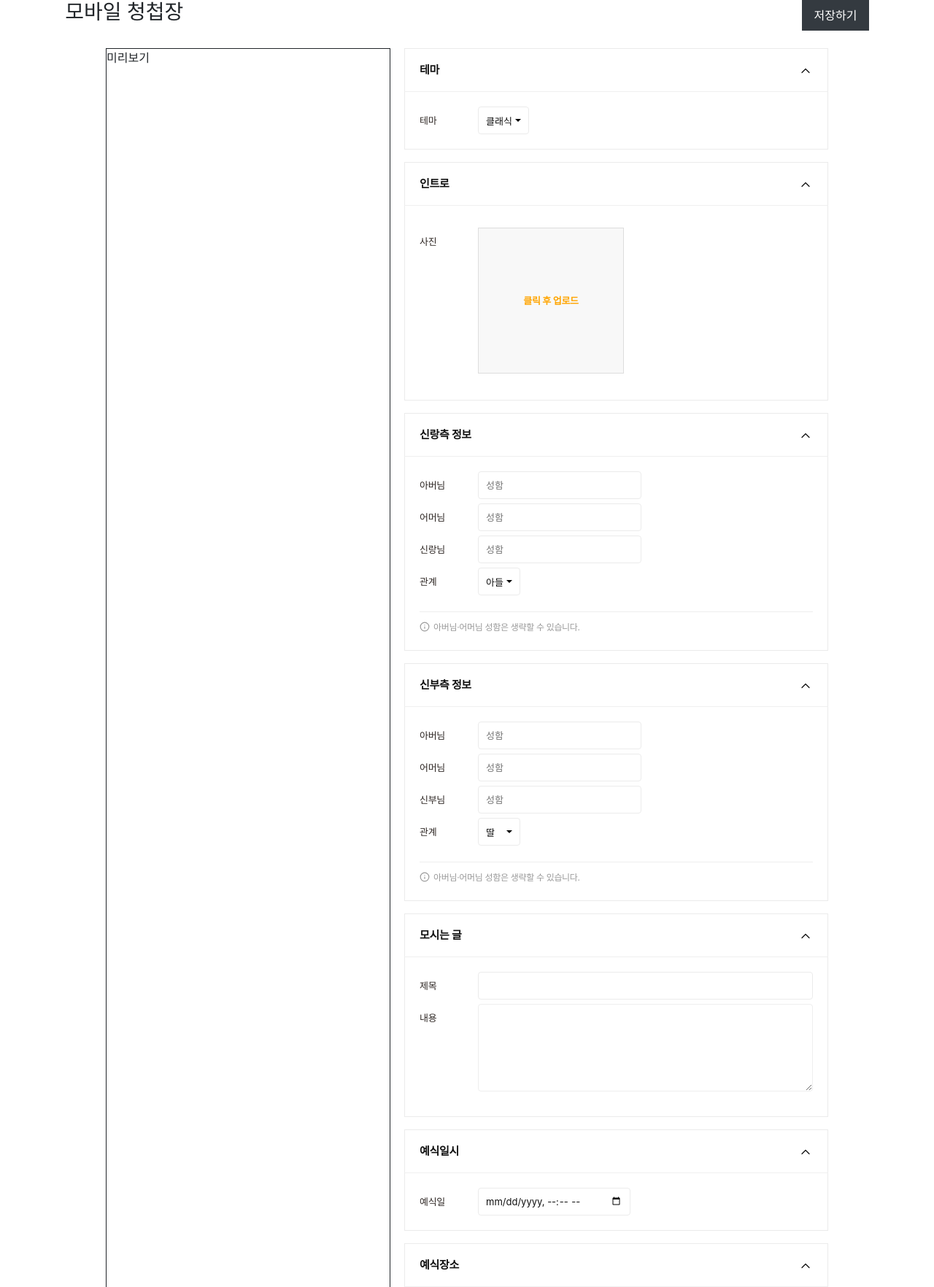
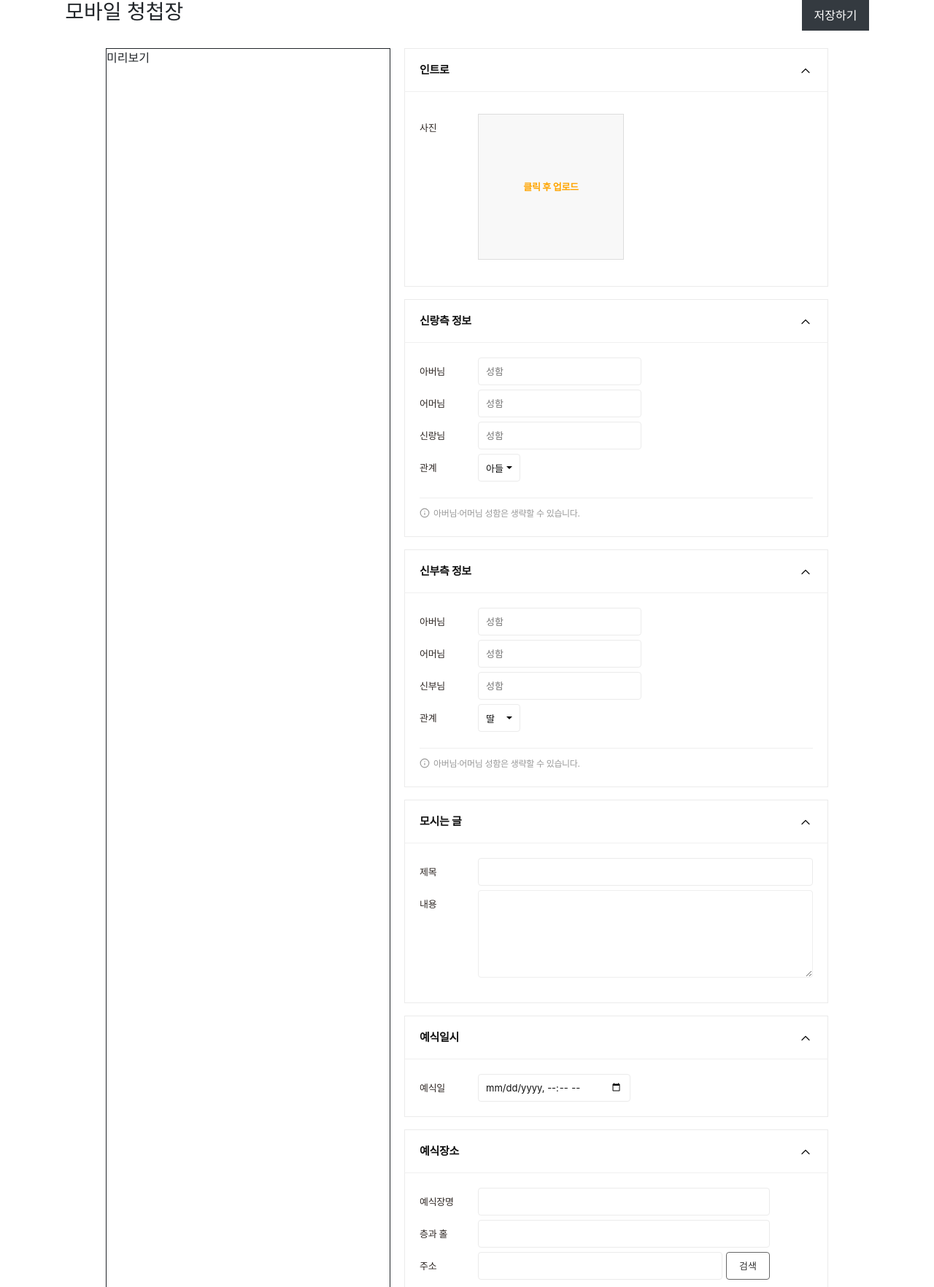
Before and after one commit to seojh8910/wedding-card, a Django app: page /cards/create/ in a window 1280 px wide. Shown: the part 108-1872 px from the top of the page at 73% size. Run offline with Django 5.2, Linux system fonts and the light colour scheme; some libraries are stand-ins or nearby versions.

Commit message:
FE design: 테마부분 보이지 안도록 변경

```diff
--- a/card/templates/card/create_card.html
+++ b/card/templates/card/create_card.html
@@ -14,7 +14,7 @@
             <form id="cardform" action="{% url 'card:create' %}" method="POST" enctype="multipart/form-data">
                 {% csrf_token %}
                 <div class="morder-table">
-                    <div class="st">
+                    <div class="st" style="display: none;">
                         <div class="th">
                             <div>테마</div>
                             <div data-v-72618a6e="">
```
